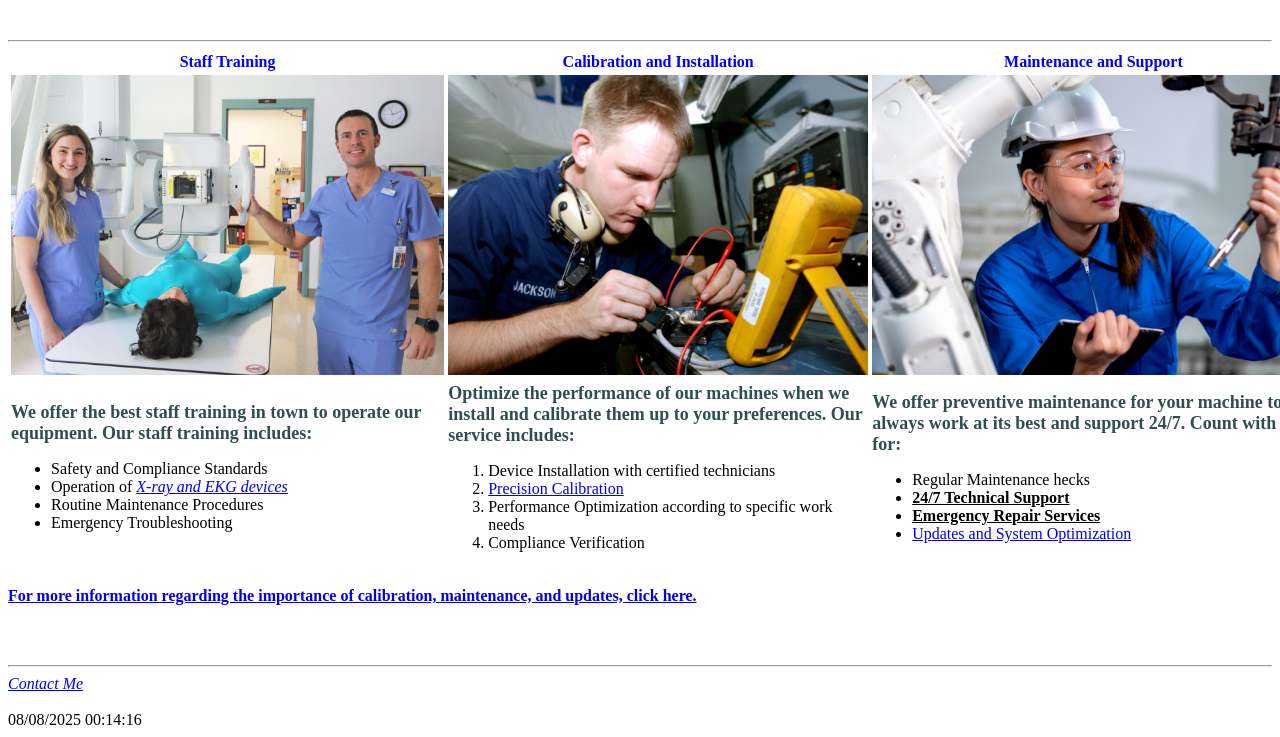
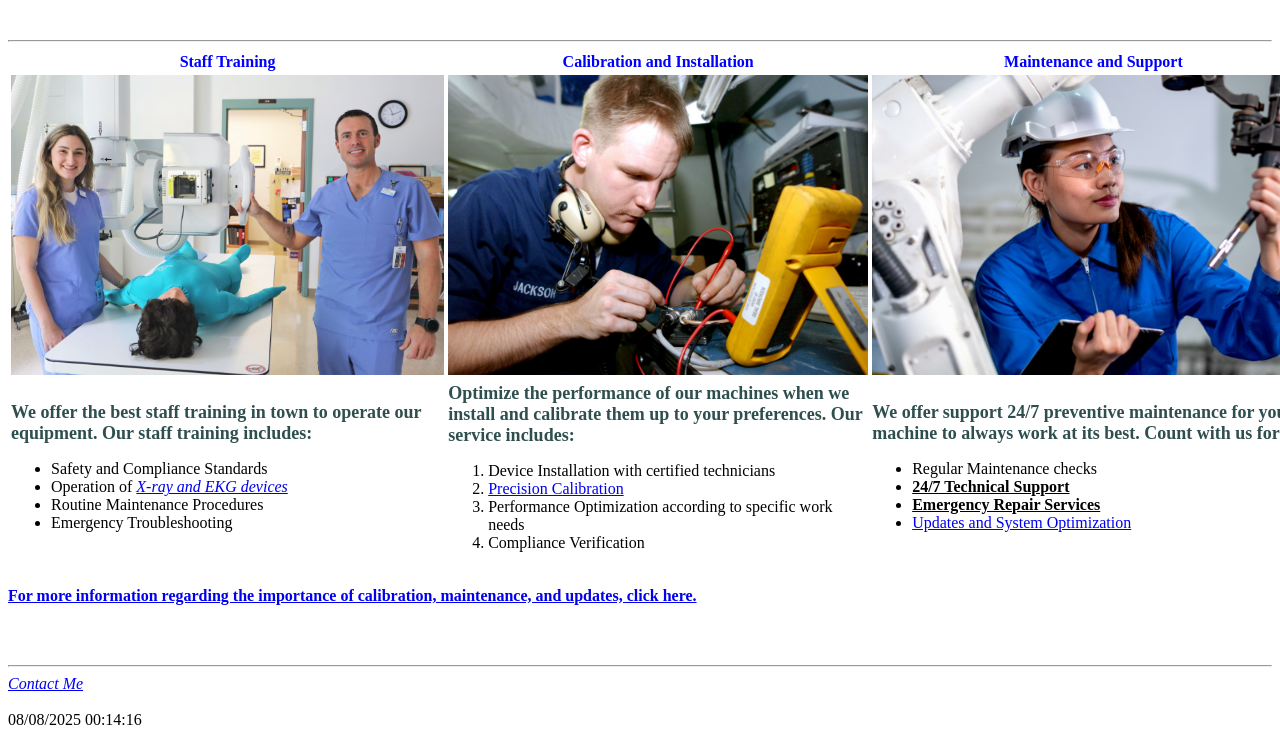
Before and after one commit to DIFia2208/DIFia2208.github.io, a plain HTML site: page index.html in a window 1280 px wide. Shown: the part 100-837 px from the top of the page. Drawn offline with Linux system fonts and the light colour scheme.

Commit message:
Update index.html

```diff
--- a/index.html
+++ b/index.html
@@ -40,9 +40,9 @@
      	   <li>Performance Optimization according to specific work needs</li>
      	   <li>Compliance Verification</li>
     </ol>
-   <td><font size= "4" color= "darkslategray" style= "font-family"helvetica;"><b> We offer preventive maintenance for your machine to always work at its best and support 24/7. Count with us for:</b></font>
+   <td><font size= "4" color= "darkslategray" style= "font-family"helvetica;"><b> We offer support 24/7 preventive maintenance for your machine to always work at its best. Count with us for:</b></font>
 	<ul font size= "3" color= "darkslategray" style 'font-family"helvetica;">
-	   <li>Regular Maintenance hecks</li>
+	   <li>Regular Maintenance checks</li>
      	   <li><b><u>24/7 Technical Support</u></b></li>
   	   <li><b><u>Emergency Repair Services</u></b></li>
    	   <li><a href= "https://blog.peekmed.com/medical-software-update" target="_blank">Updates and System Optimization</a></li>
```
